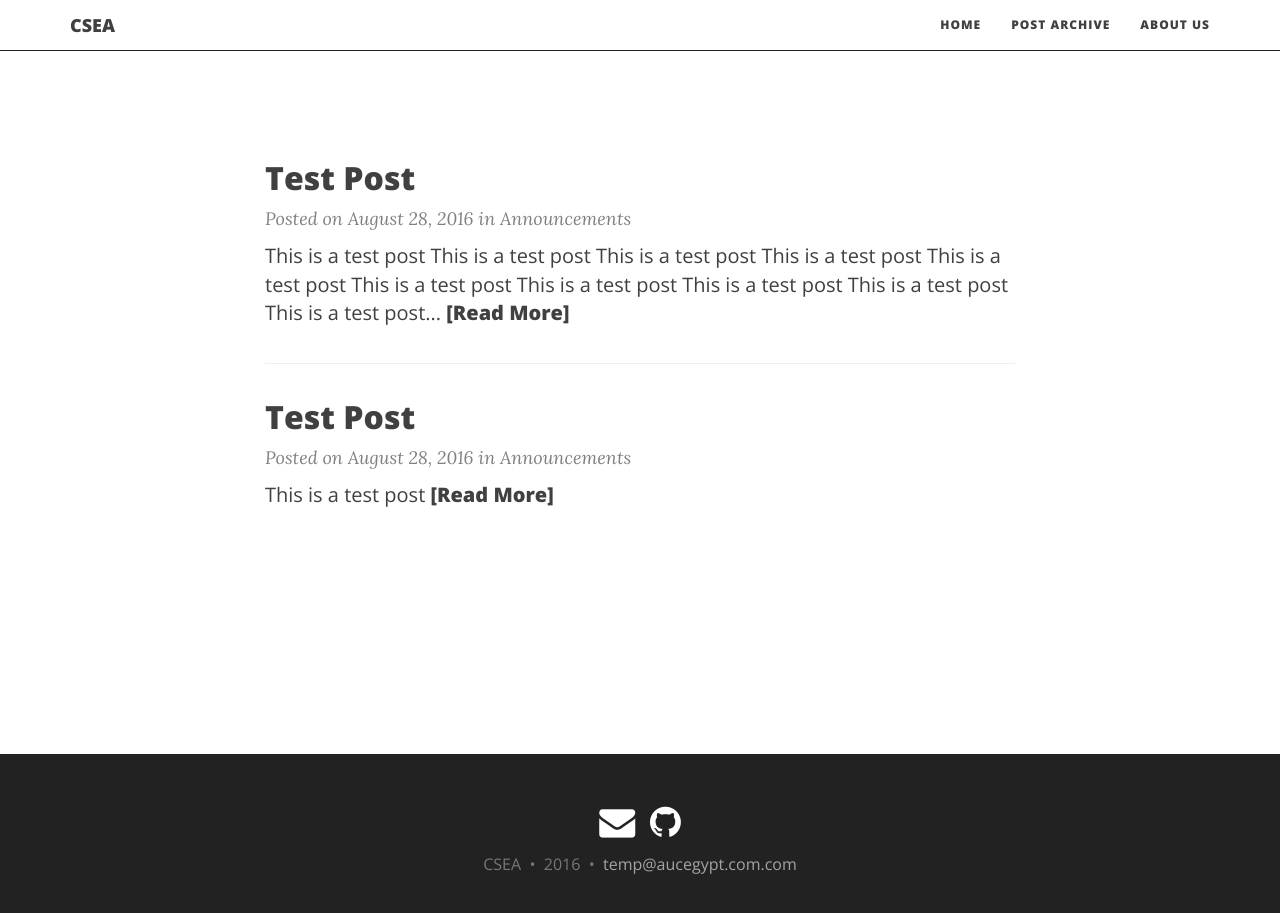
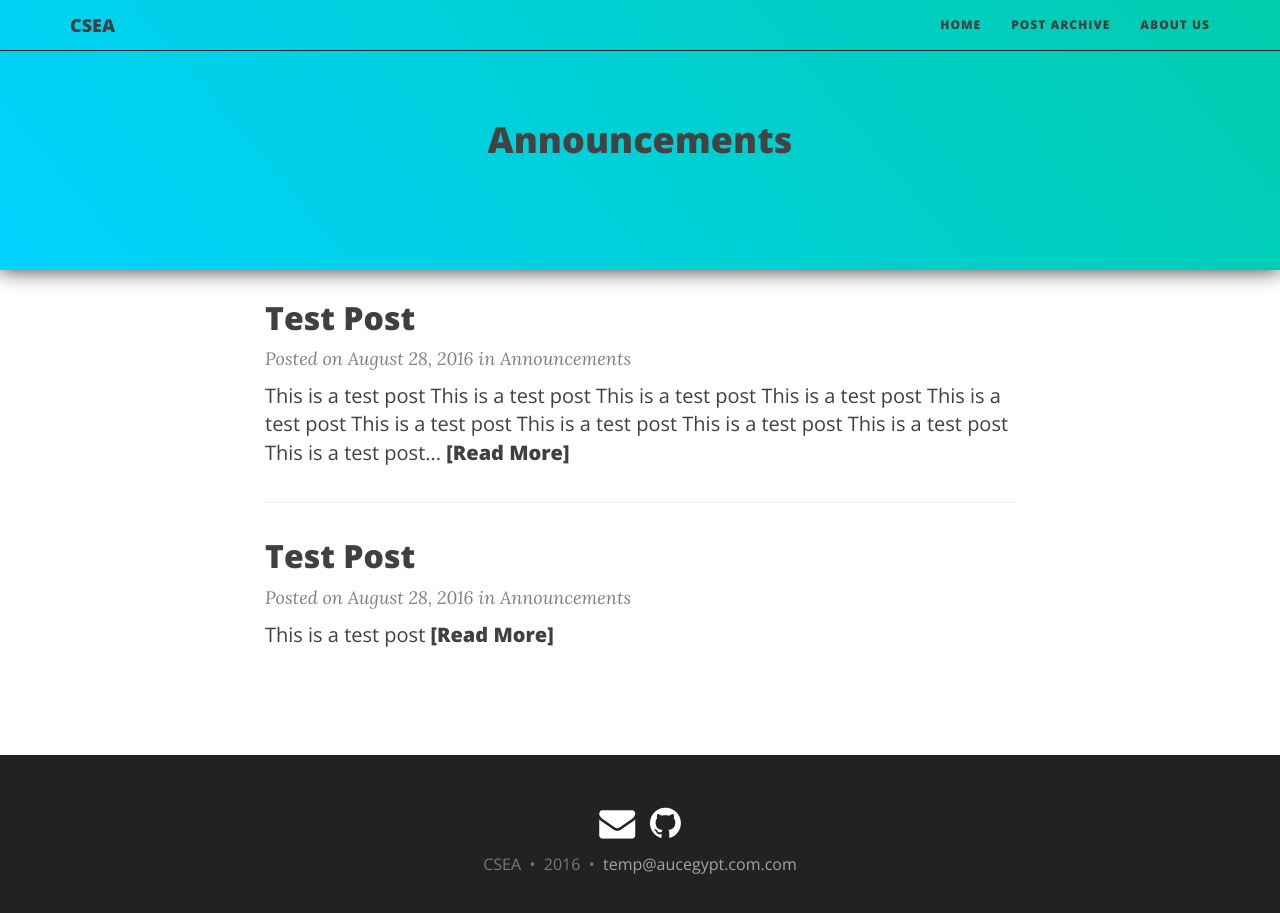
Before and after one commit to CSEA-AUC/Website, a Jekyll site: the page built from blog/index.html, in a window 1280 px wide and 926 px high. Shown: the top 913 px of the window. Built offline with Jekyll 4.4.1, drawn with Linux system fonts in a browser that asks for light colours; nearby versions of some CDN libraries; the list of posts is cut into pages by our own code.

Commit message:
Made pages have a page title now

```diff
--- a/_includes/header.html
+++ b/_includes/header.html
@@ -72,5 +72,10 @@
 
 
 {% else %}
-<div class="intro-header"></div>
+<div class="page-title-container">
+    <div class="container">
+        <h1>{{ page.header_title }}</h1>
+    </div>
+</div>
+
 {% endif %}
--- a/_sass/_base.scss
+++ b/_sass/_base.scss
@@ -12,12 +12,14 @@ body {
 
     /* Hardcoded for footer*/
     position: relative;
-    min-height: calc(100% - 282px);
+    min-height: calc(100% - 202px);
+    //min-height: calc(100% - 282px);
 }
 
 @media only screen and (min-width: 768px) {
     body {
-        min-height: calc(100% - 372px);
+        min-height: calc(100% - 242px);
+        //min-height: calc(100% - 372px);
     }
 }
 
--- a/blog/index.html
+++ b/blog/index.html
@@ -1,5 +1,6 @@
 ---
 layout: page
+header_title: Announcements
 ---
 <div class="posts-list">
   {% for post in paginator.posts %}
```
